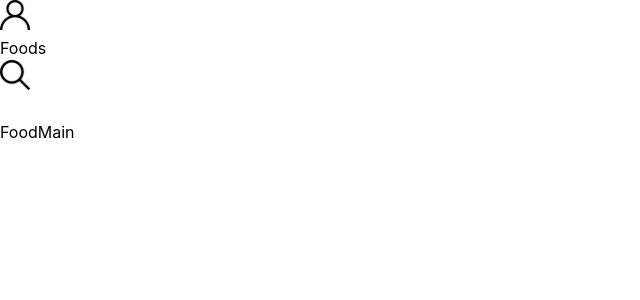
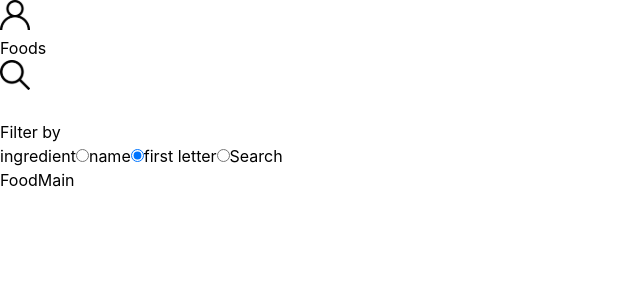
Before and after one commit to lkotlarenko/Project-Recipes-App, a React (Create React App) app: page /foods in a window 1280 px wide. Both pictures are taken after a click on the button 15 px from the left and 78 px from the top of the page. Shown: the top 300 px of the page, without its empty margins (0-640 px from the left). Built offline with nearby package versions, Linux system fonts and the light colour scheme.

Commit message:
feat: ✨ Add API searching using filters
Added radio filters to header
 API Response change accordingly which filter was selected when search button was clicked

Minor refactoring on HeaderWithSearch

```diff
--- a/src/components/Header/HeaderWithSearch.js
+++ b/src/components/Header/HeaderWithSearch.js
@@ -4,17 +4,110 @@
 import ProfileButtom from '../../images/profileIcon.svg';
 import SearchButtom from '../../images/searchIcon.svg';
 import ContextApp from '../../context/ContextApp';
+import MealApi from '../../services/MealAPI';
 
 function HeaderWithSearch({ name }) {
-//   console.log(name);
   const { allData } = useContext(ContextApp);
-  const { searchButtom, changeButtomSearch, searchName, changeSearchName } = allData;
+  const {
+    searchButtom,
+    changeButtomSearch,
+    searchName,
+    changeSearchName,
+    radioFilter,
+    setRadioFilter,
+    setSearchResult,
+  } = allData;
+
   const history = useHistory();
   const onClickButtom = () => {
     history.push('/profile');
   };
 
-  console.log(searchButtom);
+  const handleSearch = async (url) => {
+    const response = await MealApi(url);
+    setSearchResult(response);
+  };
+
+  const doSearch = () => {
+    if (searchName.length > 0) {
+      switch (radioFilter) {
+      case 'ingredient':
+        handleSearch(`https://www.themealdb.com/api/json/v1/1/filter.php?i=${searchName}`);
+        break;
+      case 'firstLetter':
+        if (searchName.length === 1) {
+          handleSearch(`https://www.themealdb.com/api/json/v1/1/search.php?f=${searchName}`);
+        } else {
+          global.alert('Your search must have only 1 (one) character');
+        }
+        break;
+      default:
+        handleSearch(`https://www.themealdb.com/api/json/v1/1/search.php?s=${searchName}`);
+        break;
+      }
+    } else {
+      global.alert('Empty search not possible');
+    }
+  };
+
+  const SEARCH_FEATURES = (
+    <section>
+      <input
+        onChange={ (e) => changeSearchName(e.target.value) }
+        name="searchName"
+        value={ searchName }
+        data-testid="search-input"
+      />
+      <h4>Filter by</h4>
+      <label
+        htmlFor="ingredient"
+      >
+        ingredient
+        <input
+          onClick={ (e) => setRadioFilter(e.target.value) }
+          name="filter"
+          value="ingredient"
+          data-testid="ingredient-search-radio"
+          id="ingredient"
+          type="radio"
+        />
+      </label>
+      <label
+        htmlFor="name-search"
+      >
+        name
+        <input
+          onClick={ (e) => setRadioFilter(e.target.value) }
+          name="filter"
+          value="name"
+          data-testid="name-search-radio"
+          id="name-search"
+          checked
+          type="radio"
+        />
+      </label>
+      <label
+        htmlFor="first-letter"
+      >
+        first letter
+        <input
+          onClick={ (e) => setRadioFilter(e.target.value) }
+          name="filter"
+          value="firstLetter"
+          data-testid="first-letter-search-radio"
+          id="first-letter"
+          type="radio"
+        />
+      </label>
+      <button
+        type="button"
+        onClick={ doSearch }
+        data-testid="exec-search-btn"
+      >
+        Search
+      </button>
+    </section>
+  );
   return (
     <div>
       <button
@@ -35,12 +128,7 @@
         <input type="image" src={ SearchButtom } alt={ name } />
       </button>
       <div>
-        {searchButtom ? <input
-          onChange={ (e) => changeSearchName(e.target.value) }
-          name="searchName"
-          value={ searchName }
-          data-testid="search-input"
-        /> : null}
+        {searchButtom && SEARCH_FEATURES}
       </div>
     </div>
   );
--- a/src/context/ProviderApp.js
+++ b/src/context/ProviderApp.js
@@ -5,6 +5,8 @@
 function ProviderApp({ children }) {
   const [searchButtom, setsearchButtom] = useState(false);
   const [searchName, setsearchName] = useState('');
+  const [radioFilter, setRadioFilter] = useState('name');
+  const [searchResult, setSearchResult] = useState({});
 
   const changeButtomSearch = () => {
     if (searchButtom === false) return setsearchButtom(true);
@@ -20,6 +22,10 @@
     changeButtomSearch,
     searchName,
     changeSearchName,
+    radioFilter,
+    setRadioFilter,
+    searchResult,
+    setSearchResult,
   };
 
   return (
--- a/src/services/MealAPI.js
+++ b/src/services/MealAPI.js
@@ -1,10 +1,12 @@
-const url = 'https://swapi-trybe.herokuapp.com/api/planets/';
-
-async function MealApi() {
-  return fetch(url)
-    .then((response) => response.json())
-    .then((data) => data)
-    .catch((error) => `Error found: ${error}`);
-}
+const MealApi = async (endpoint) => {
+  console.log('aaaaaa');
+  try {
+    const response = await fetch(endpoint);
+    const data = response.json();
+    return data;
+  } catch (error) {
+    throw new Error(error.message);
+  }
+};
 
 export default MealApi;
```
